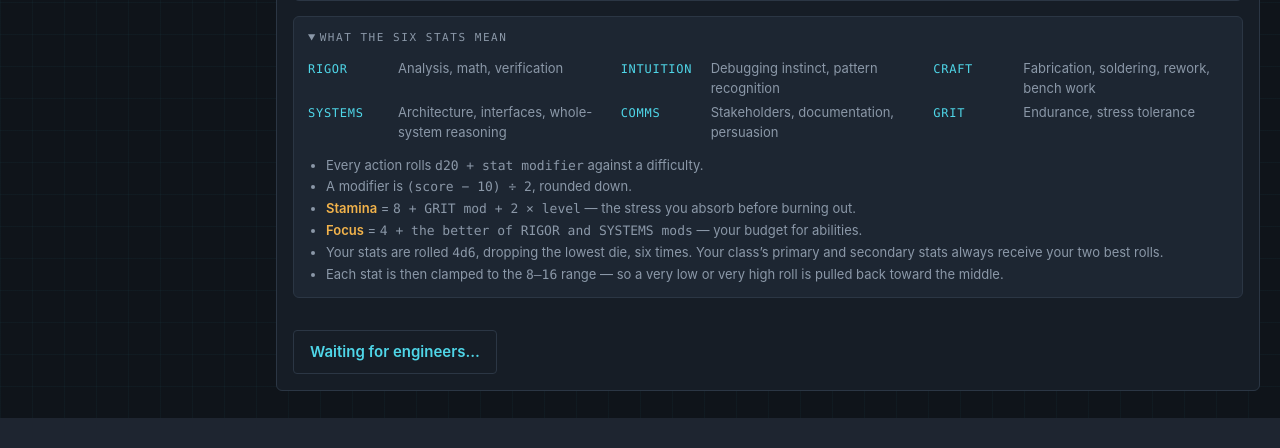
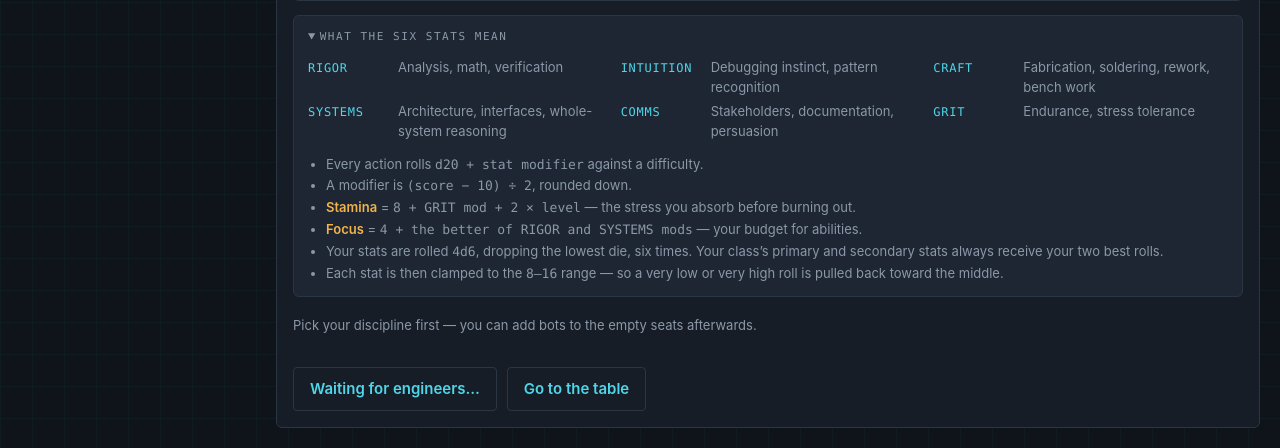
Before and after one commit to canndurmaz/EngineeringDnD, a Flask app: template templates/join.html in a window 1280 px wide. Shown: the part 382-830 px from the top of the page. Before the commit the page ends 800 px from the top, so only its background shows below. Run offline with Flask 3, Linux system fonts and the light colour scheme; the template is opened without the code that fills it, so the values that code supplies are empty; parts of the project's set-up code (start-up, migrations or seed data) failed here and were passed over.

Commit message:
fix(ui): take your seat before you fill the rest
The character-select screen offered "Add bot" on every unclaimed class card
before the visitor had joined, and POST /bots requires a seat: the control could
only fail the first time anyone saw it. It is now drawn once state.you exists,
and the cards say "Take this seat" until then, under a line that explains the
order.

The join page also stops redirecting a seated player straight to the table. It
is the staging room: the party, the empty seats, the bots, and the start. Only a
room that is already running sends you on. The error element moved out of the
form, which is hidden the moment you are seated -- exactly when a failed bot
call needs somewhere to be read -- and a failed call now reports what the server
said instead of losing it in the redraw.

Co-Authored-By: Claude Opus 5 (1M context) <noreply@anthropic.com>
Claude-Session: https://claude.ai/code/session_01PjJ6vLg38ADhFatPZspCgz

```diff
--- a/static/css/theme.css
+++ b/static/css/theme.css
@@ -66,7 +66,8 @@ button, .btn {
   padding: 9px 16px; font-weight: 600;
 }
 button:disabled { background: var(--panel-2); color: var(--ink-dim); cursor: not-allowed; }
-button.ghost { background: transparent; color: var(--cyan); border: 1px solid var(--line); }
+button.ghost, .btn.ghost { background: transparent; color: var(--cyan); border: 1px solid var(--line); }
+a.btn { display: inline-block; text-decoration: none; }
 
 input, select {
   font: inherit; background: var(--panel-2); color: var(--ink);
@@ -163,6 +164,15 @@ input, select {
 }
 .pick-wrap { display: flex; flex-direction: column; }
 .pick-wrap .pick { flex: 1 1 auto; }
+/* The line above the class grid, and the call to action on each card. */
+.seat-first { margin: 18px 0 0; color: var(--ink-dim); font-size: 13px; }
+.pick .cta {
+  display: block; margin-top: 10px; font-family: var(--mono); font-size: 11px;
+  letter-spacing: .12em; text-transform: uppercase; color: var(--cyan);
+}
+.pick:disabled .cta { color: var(--ink-dim); }
+.seat-actions { display: flex; flex-wrap: wrap; gap: 10px; margin-top: 18px; }
+
 .bot-add {
   margin-top: 6px; padding: 5px 8px; font-size: 11px;
   font-family: var(--mono); letter-spacing: .04em;
--- a/static/js/lobby.js
+++ b/static/js/lobby.js
@@ -87,6 +87,9 @@ if (seatForm) {
   let classList = [];            // /api/classes, kept so the cards can redraw
   let seated = 0;
   let seatsLeft = 1;
+  /* Seat first, fill afterwards: /bots refuses anyone without a seat, so the
+     control must not exist before this visitor has one. */
+  let joined = false;
   let options = {};
   let look = {};
 
@@ -95,6 +98,8 @@ if (seatForm) {
   let revealing = false;
 
   const startButton = document.getElementById("start");
+  const seatFirst = document.getElementById("seat-first");
+  const toTable = document.getElementById("to-table");
 
   /* The server already refuses to start an empty room (and refuses anyone who
      is not seated); this only stops the button from lying about it. */
@@ -108,10 +113,16 @@ if (seatForm) {
   const refresh = async () => {
     const state = await api(`/api/rooms/${roomId}/state`);
     taken = new Set(Object.values(state.characters).map((c) => c.class_id));
+    joined = !!state.you;
     const size = state.party_size || {};
     seated = size.seated ?? Object.keys(state.characters).length;
     seatsLeft = (size.max ?? seated + 1) - seated;
     gateStart(seated);
+    seatFirst.textContent = joined
+      ? "You\u2019re seated. Add bots to the empty seats, then start."
+      : "Pick your discipline first \u2014 you can add bots to the empty seats afterwards.";
+    if (joined) seatForm.hidden = true;          // the picker has done its job
+    toTable.hidden = !joined;
     show("party-count", seatedLabel(seated, size.bots || 0));
     document.getElementById("roster").innerHTML =
       Object.values(state.characters).map((c) => `
@@ -128,7 +139,9 @@ if (seatForm) {
     drawClasses();
     if (state.room.premise) show("genesis", state.room.premise);
     if (revealing) return state;          // let the player read their dice first
-    if (state.you) location.href = `/room/${roomId}`;
+    /* A seated player stays here while the room is still filling up -- this is
+       where bots are added and the programme is started. Once it is running,
+       the table is the only place to be. */
     if (state.room.status === "active") location.href = `/room/${roomId}`;
     return state;
   };
@@ -140,19 +153,24 @@ if (seatForm) {
   const drawClasses = () => {
     const target = document.getElementById("classes");
     if (!classList.length || !target) return;
-    target.innerHTML = classList.map((cls) => `
+    target.innerHTML = classList.map((cls) => {
+      const isTaken = taken.has(cls.id);
+      const cta = isTaken ? "Taken" : joined ? "Open seat" : "Take this seat";
+      return `
       <div class="pick-wrap">
         <button type="button" class="pick" data-class="${esc(cls.id)}"
-                ${taken.has(cls.id) ? "disabled" : ""}>
+                ${isTaken || joined ? "disabled" : ""}>
           <span class="name">${esc(cls.name)}</span>
           <span class="stats">${esc(cls.primary)} / ${esc(cls.secondary)}</span>
           <span class="role">${esc(cls.role)}</span>
           <span class="role" style="margin-top:6px;display:block">${esc(cls.blurb)}</span>
+          <span class="cta">${esc(cta)}</span>
         </button>
-        ${taken.has(cls.id) ? "" : `<button type="button" class="bot-add"
+        ${joined && !isTaken ? `<button type="button" class="bot-add"
           data-bot="${esc(encodeURIComponent(cls.id))}" ${seatsLeft > 0 ? "" : "disabled"}
-          >Add bot</button>`}
-      </div>`).join("");
+          >Add bot</button>` : ""}
+      </div>`;
+    }).join("");
   };
 
   const loadClasses = ({ classes }) => { classList = classes; drawClasses(); };
@@ -163,13 +181,19 @@ if (seatForm) {
       if (bot.disabled) return;
       bot.disabled = true;
       show("join-error", "");
+      let failed = "";
       try {
         await api(`/api/rooms/${roomId}/bots`, {
           method: "POST",
           body: JSON.stringify({ class_id: decodeURIComponent(bot.dataset.bot) }),
         });
-      } catch (error) { show("join-error", error.message); }
+      } catch (error) {
+        /* Say what the server said. Swallowing it is how "you are not seated
+           in this room" became a mystery in the first place. */
+        failed = error.message || "The bot could not take that seat.";
+      }
       await refresh();
+      if (failed) show("join-error", failed);
       return;
     }
     const button = event.target.closest("[data-class]");
@@ -242,8 +266,11 @@ if (seatForm) {
         <div class="roll-rows">${detail.rolls.map((r) => rollRow(r, detail)).join("")}</div>
         <button type="button" id="take-seat" style="margin-top:14px">Take your seat &rarr;</button>
       </div>`;
-    target.querySelector("#take-seat")
-      .addEventListener("click", () => { location.href = `/room/${roomId}`; });
+    target.querySelector("#take-seat").addEventListener("click", () => {
+      revealing = false;
+      target.innerHTML = "";
+      refresh();          // seated now: bots, the party count, and the start
+    });
   };
 
   /* --- appearance pickers -------------------------------------------------- */
--- a/templates/join.html
+++ b/templates/join.html
@@ -23,8 +23,6 @@
         <div class="pickers" id="pickers"></div>
       </div>
 
-      <p id="join-error" class="debt" role="alert"></p>
-
       <details class="stat-guide" open>
         <summary>What the six stats mean</summary>
         <dl class="stat-list">
@@ -49,10 +47,21 @@
         </ul>
       </details>
 
-      <div class="card-grid" id="classes" style="margin-top:14px"></div>
     </form>
+
+    <!-- Seat first, fill afterwards. The bot controls are drawn by lobby.js and
+         only once this visitor holds a seat, because /bots requires one. -->
+    <p class="seat-first" id="seat-first">Pick your discipline first &mdash;
+      you can add bots to the empty seats afterwards.</p>
+    <div class="card-grid" id="classes" style="margin-top:14px"></div>
+
+    <p id="join-error" class="debt" role="alert"></p>
     <div id="roll-reveal"></div>
-    <button id="start" class="ghost" style="margin-top:18px" disabled>Waiting for engineers&hellip;</button>
+    <div class="seat-actions">
+      <button id="start" class="ghost" disabled>Waiting for engineers&hellip;</button>
+      <a class="btn ghost" id="to-table" href="{{ url_for('page_table', room_id=room_id) }}"
+         hidden>Go to the table</a>
+    </div>
   </section>
 </div>
 {% endblock %}
```
